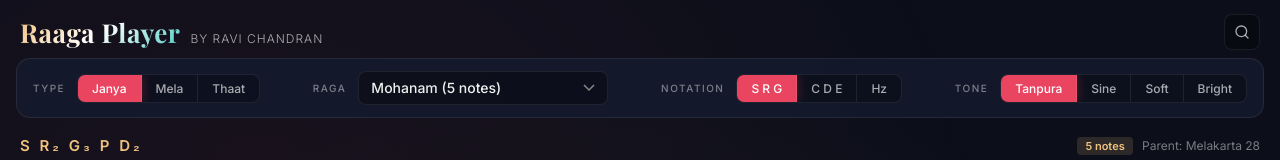
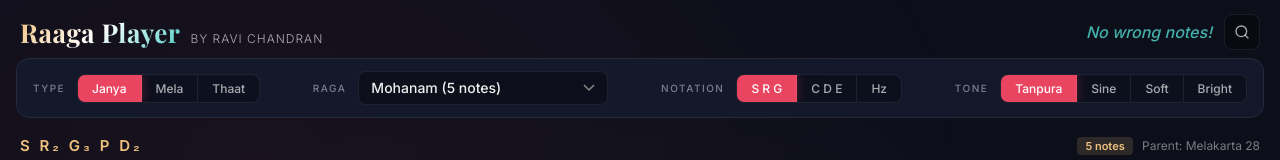
Before and after one commit to ravi-annaswamy/raaga-player, a plain HTML site: page index.html in a window 1280 px wide. Shown: the top 160 px of the page. Drawn offline with nearby package versions, Linux system fonts and the light colour scheme.

Commit message:
added No wrong notes

```diff
--- a/index.html
+++ b/index.html
@@ -93,6 +93,15 @@ body::before {
   -webkit-text-fill-color: transparent;
   background-clip: text;
   letter-spacing: 0.5px;
+}
+.tagline {
+  font-size: 16px;
+  font-weight: 500;
+  font-style: italic;
+  color: var(--teal);
+  opacity: 0.85;
+  margin-left: auto;
+  margin-right: 12px;
 }
 .brand .by {
   font-size: 12px;
@@ -492,6 +501,7 @@ body::before {
       <h1>Raaga Player</h1>
       <span class="by">by Ravi Chandran</span>
     </div>
+    <span class="tagline">No wrong notes!</span>
     <div class="title-right">
       <button class="icon-btn" id="searchBtn" title="Search ragas (/)">
         <svg width="16" height="16" viewBox="0 0 24 24" fill="none" stroke="currentColor" stroke-width="2" stroke-linecap="round"><circle cx="11" cy="11" r="8"/><line x1="21" y1="21" x2="16.65" y2="16.65"/></svg>
```
